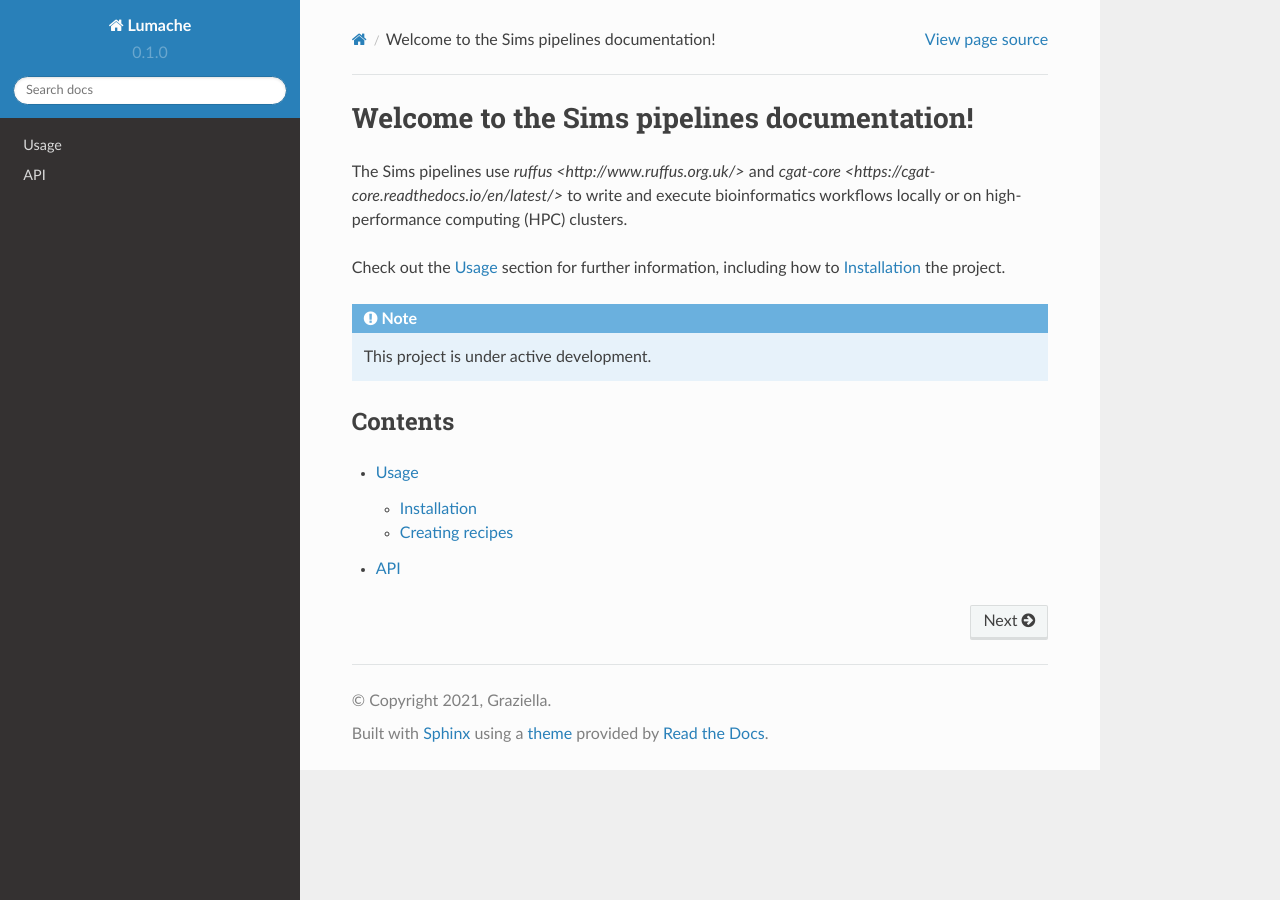
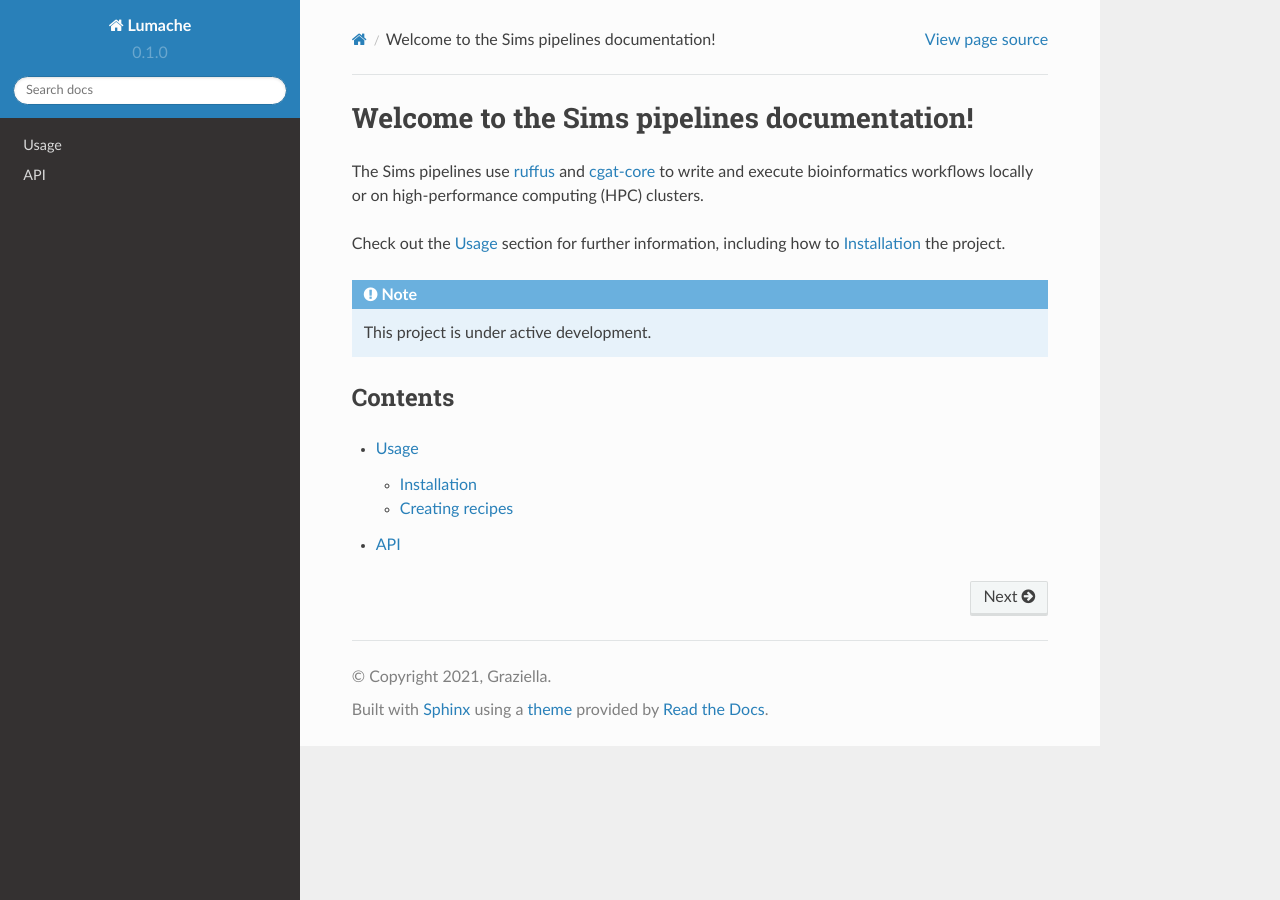
Before and after one commit to kevinrue/rtd-tutorial, a Sphinx documentation site: the page built from docs/source/index.rst, in a window 1280 px wide. Built offline with Sphinx 7.4.7 and the Read the Docs theme 2.0.0, drawn with Linux system fonts in a browser that asks for light colours.

Commit message:
Fix url (#3)

```diff
--- a/docs/source/index.rst
+++ b/docs/source/index.rst
@@ -1,8 +1,8 @@
 Welcome to the Sims pipelines documentation!
 ============================================
 
-The Sims pipelines use `ruffus <http://www.ruffus.org.uk/>`
-and `cgat-core <https://cgat-core.readthedocs.io/en/latest/>`
+The Sims pipelines use `ruffus <http://www.ruffus.org.uk/>`_
+and `cgat-core <https://cgat-core.readthedocs.io/en/latest/>`_
 to write and execute bioinformatics workflows locally or on
 high-performance computing (HPC) clusters.
 
```
